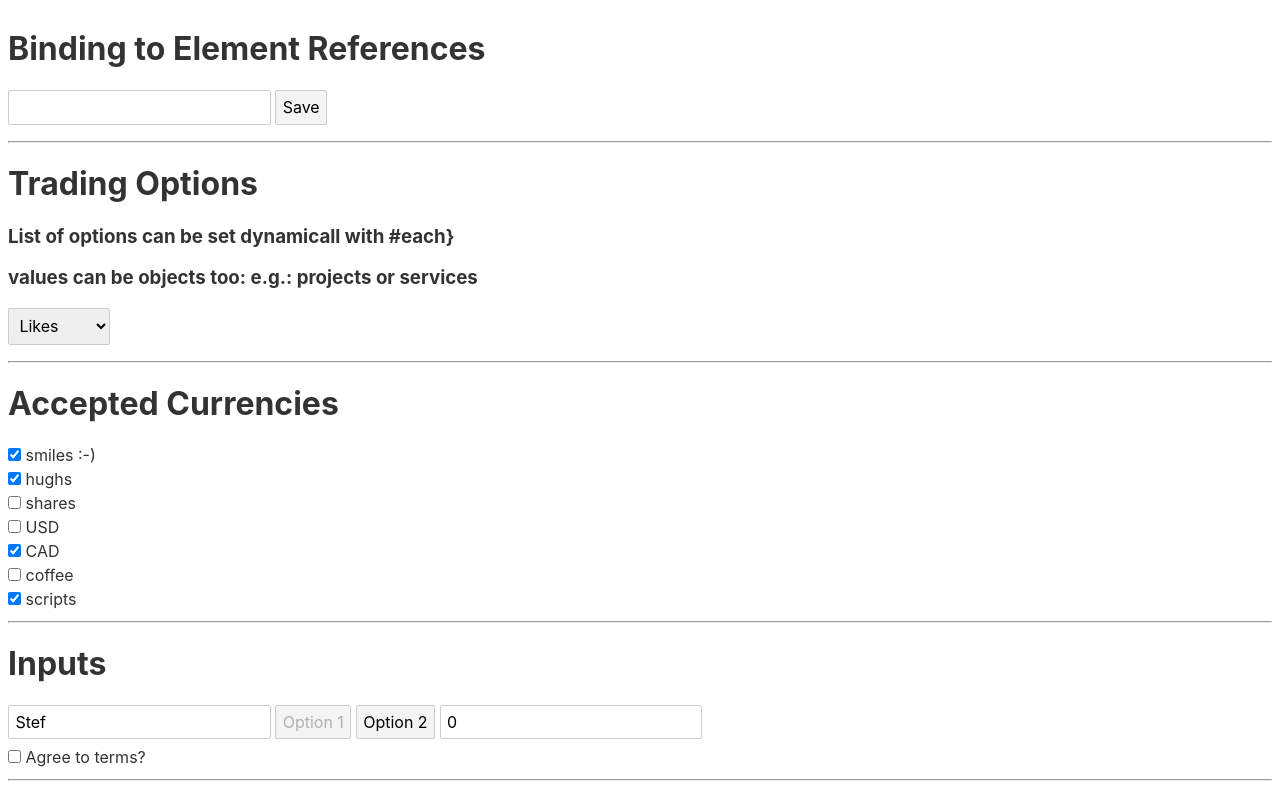
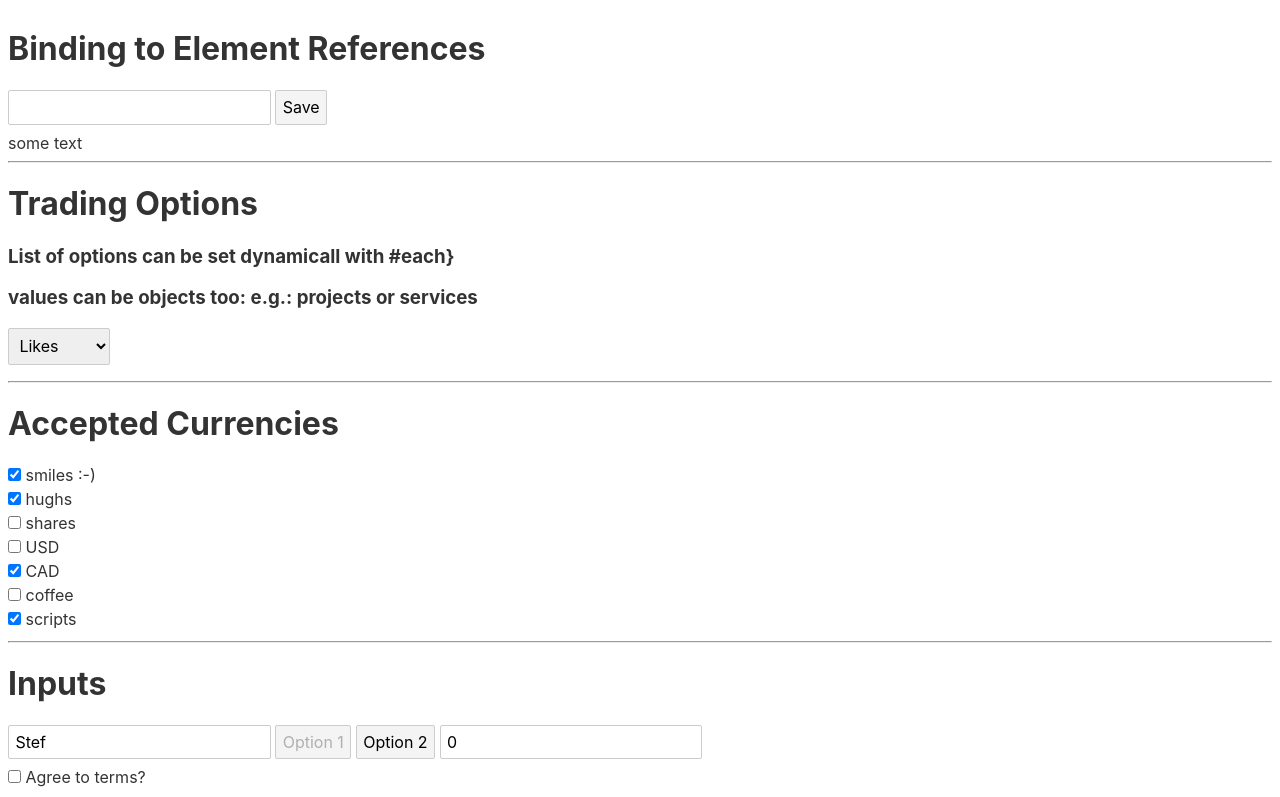
Before and after one commit to W3AI/max-svelte-forms, a Svelte app: page / in a window 1280 px wide. Shown: the top 797 px of the page. Built offline with nearby package versions, Linux system fonts and the light colour scheme.

Commit message:
<div bind:this={someDiv}>some text</div>

```diff
--- a/src/App.svelte
+++ b/src/App.svelte
@@ -10,6 +10,7 @@
   let acceptedCurrencies = ["JS","Smiles","Hughs", "CAD"];
   let singleFavCurrency = 'likes';
   let usernameInput;
+  let someDiv;
 
   $: console.log(val);
   $: console.log(selectedOption);
@@ -27,6 +28,7 @@
     //   console.log(document.querySelector('#username').value);    // Vanilla JS option
     console.log(usernameInput.value);
     console.dir(usernameInput);
+    console.dir(someDiv);
   }
 </script>
 
@@ -34,6 +36,8 @@
 
 <input type="text" id="username" bind:this={usernameInput}>
 <button on:click="{saveData}">Save</button>
+
+<div bind:this={someDiv}>some text</div>
 
 <hr>
 <h1>Trading Options</h1>
```
